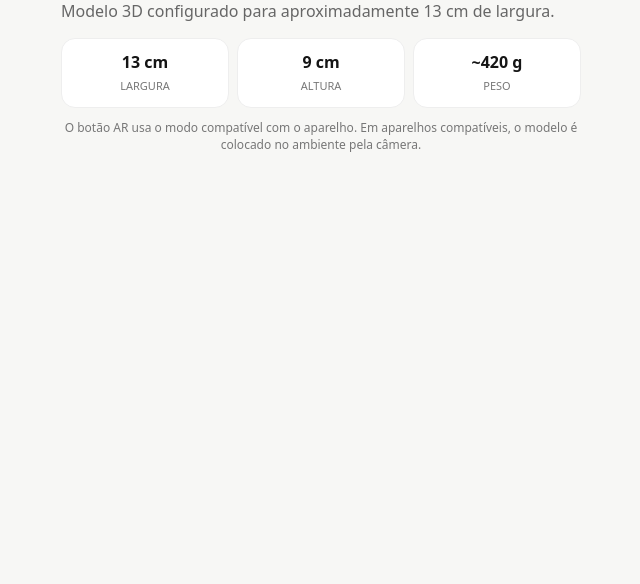
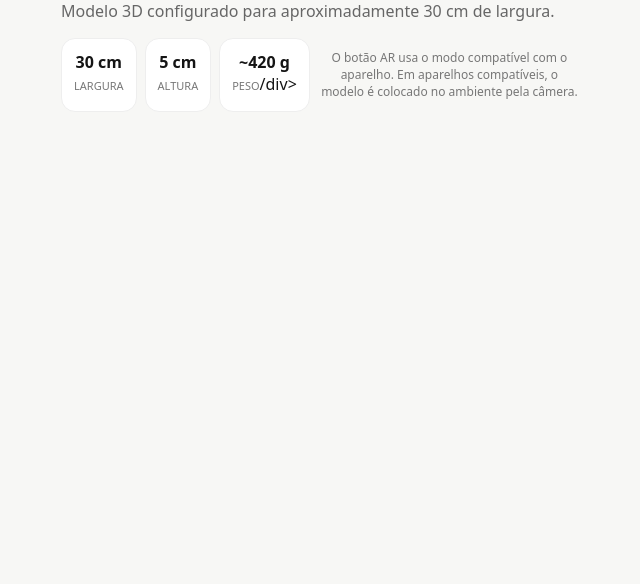
Before and after one commit to Malliskkj/teste-projeto, a plain HTML site: page index.html in a window 1280 px wide. Shown: the part 216-800 px from the top of the page, without its empty margins (319-959 px from the left). Drawn offline with Linux system fonts and the light colour scheme; some packages are replaced by stand-ins of ours; a script that the page names is missing.

Commit message:
Update index.html

```diff
--- a/index.html
+++ b/index.html
@@ -24,7 +24,17 @@ button{width:100%;border:0;border-radius:16px;background:#111;color:white;paddin
  <button slot="ar-button">📱 Ver tamanho real na sua mesa</button>
 </model-viewer>
 <h1 style="font-size: 40px; font-weight: bold;">Pizza Especial</h1>
-<p>Modelo 3D configurado para aproximadamente 13 cm de largura.</p>
-<div class="dims"><div class="dim"><b>13 cm</b><span>LARGURA</span></div><div class="dim"><b>9 cm</b><span>ALTURA</span></div><div class="dim"><b>~420 g</b><span>PESO</span></div></div>
+<p>Modelo 3D configurado para aproximadamente 30 cm de largura.</p>
+<div class="dims">
+ <div class="dim">
+  <b>30 cm</b>
+  <span>LARGURA</span>
+ </div><div class="dim">
+  <b>5 cm</b>
+  <span>ALTURA</span>
+ </div><div class="dim">
+  <b>~420 g</b>
+  <span>PESO</span>/div>
+ </div>
 <p class="note">O botão AR usa o modo compatível com o aparelho. Em aparelhos compatíveis, o modelo é colocado no ambiente pela câmera.</p>
 </div></main></body></html>
```
